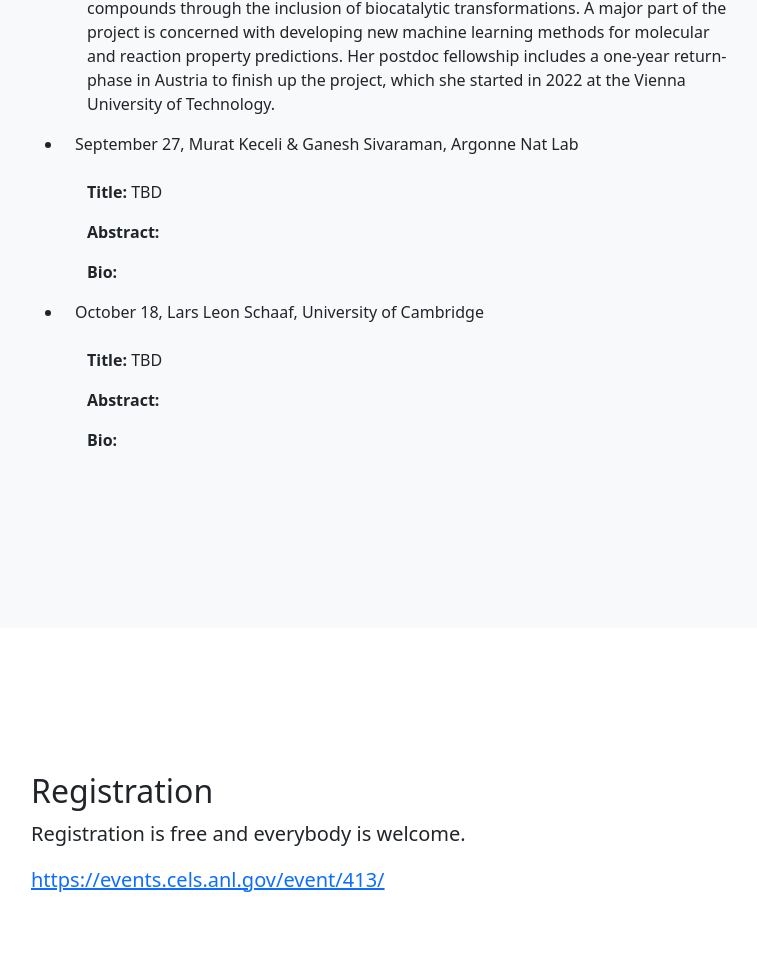
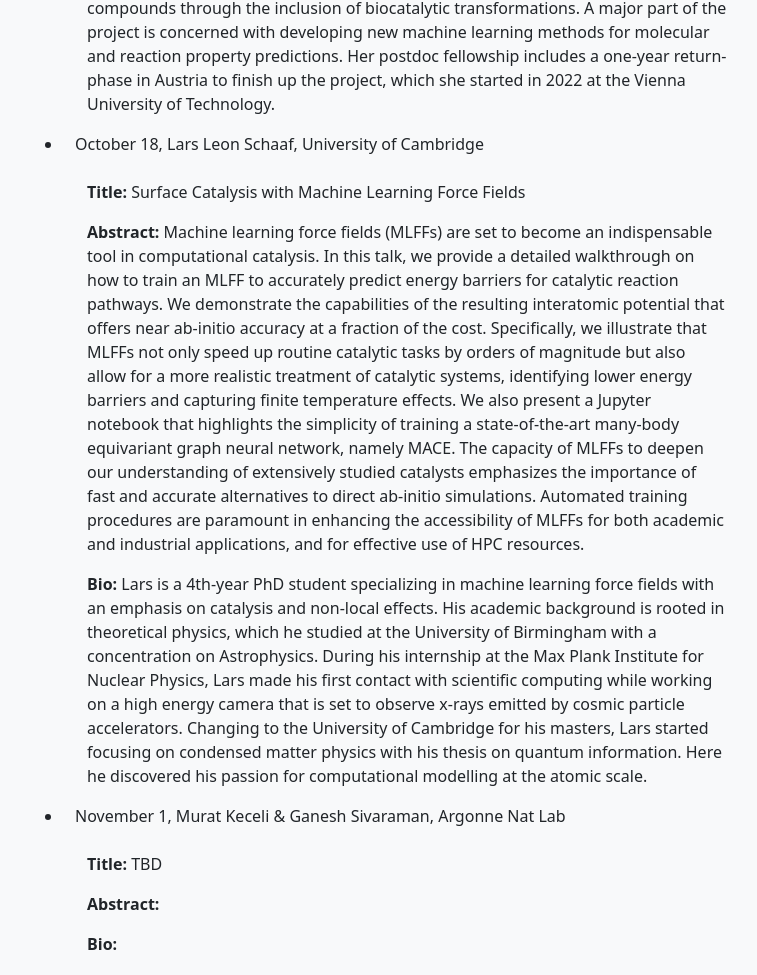
Before and after one commit to ai4chemmat/ai4chemmat.github.io, a plain HTML site: page index.html in a window 1280 px wide. Shown: the part 3790-4765 px from the top of the page, without its empty margins (249-1006 px from the left). Drawn offline with nearby package versions, Linux system fonts and the light colour scheme.

Commit message:
Update index.html

```diff
--- a/index.html
+++ b/index.html
@@ -183,21 +183,23 @@ In this talk, we will discuss an intelligent agent system that integrates multip
                         </li>
                         <li>
                     <div class="row px-4">
-			 September 27, Murat Keceli & Ganesh Sivaraman, Argonne Nat Lab
+			 October 18, Lars Leon Schaaf, University of Cambridge
                     <br>
                     <br>
             <p><b>Title:</b>
-                TBD
+                Surface Catalysis with Machine Learning Force Fields
             </p>
             <p><b>Abstract:</b>
+		    Machine learning force fields (MLFFs) are set to become an indispensable tool in computational catalysis. In this talk, we provide a detailed walkthrough on how to train an MLFF to accurately predict energy barriers for catalytic reaction pathways. We demonstrate the capabilities of the resulting interatomic potential that offers near ab-initio accuracy at a fraction of the cost. Specifically, we illustrate that MLFFs not only speed up routine catalytic tasks by orders of magnitude but also allow for a more realistic treatment of catalytic systems, identifying lower energy barriers and capturing finite temperature effects. We also present a Jupyter notebook that highlights the simplicity of training a state-of-the-art many-body equivariant graph neural network, namely MACE. The capacity of MLFFs to deepen our understanding of extensively studied catalysts emphasizes the importance of fast and accurate alternatives to direct ab-initio simulations. Automated training procedures are paramount in enhancing the accessibility of MLFFs for both academic and industrial applications, and for effective use of HPC resources.
             </p>
             <p><b>Bio:</b>
+		    Lars is a 4th-year PhD student specializing in machine learning force fields with an emphasis on catalysis and non-local effects. His academic background is rooted in theoretical physics, which he studied at the University of Birmingham with a concentration on Astrophysics. During his internship at the Max Plank Institute for Nuclear Physics, Lars made his first contact with scientific computing while working on a high energy camera that is set to observe x-rays emitted by cosmic particle accelerators. Changing to the University of Cambridge for his masters, Lars started focusing on condensed matter physics with his thesis on quantum information. Here he discovered his passion for computational modelling at the atomic scale.
             </p>
                     </div>
                         </li>
-                        <li>
+		 <li>
                     <div class="row px-4">
-			 October 18, Lars Leon Schaaf, University of Cambridge
+			 November 1, Murat Keceli & Ganesh Sivaraman, Argonne Nat Lab
                     <br>
                     <br>
             <p><b>Title:</b>
```
